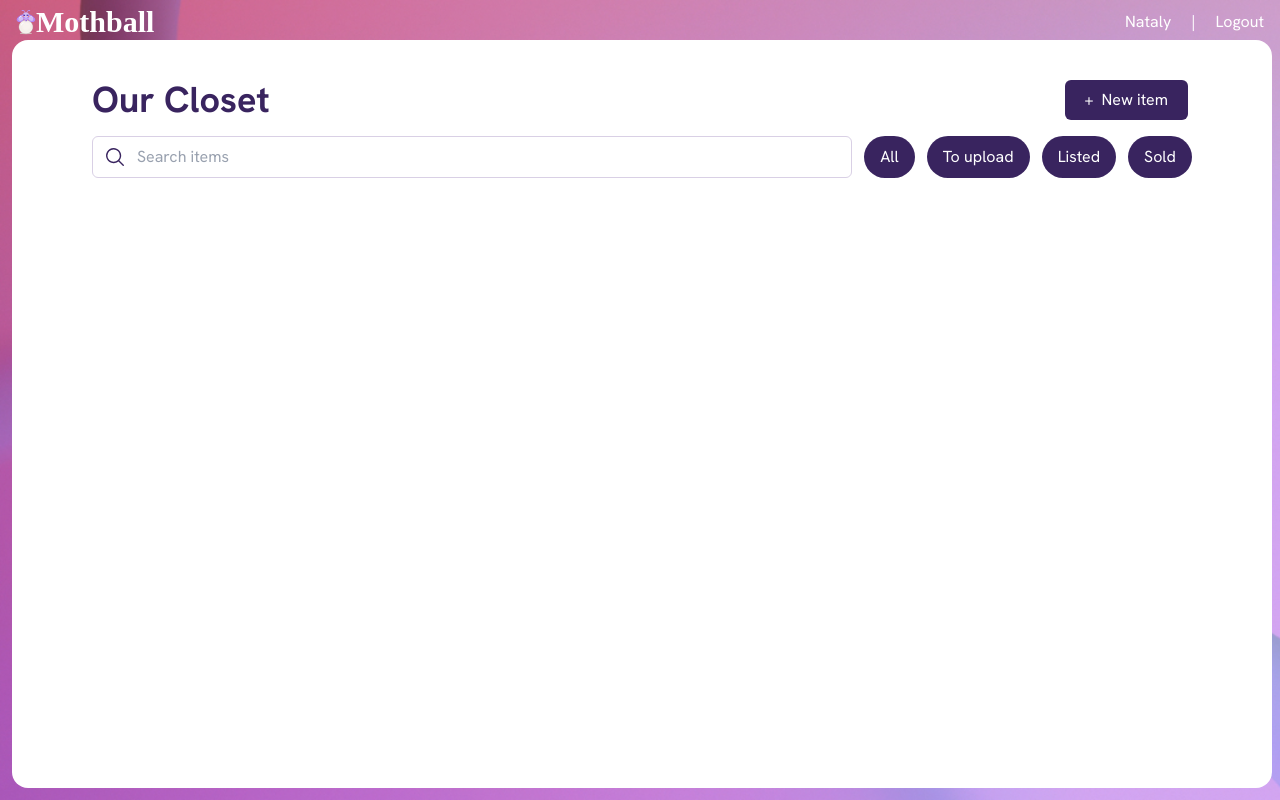
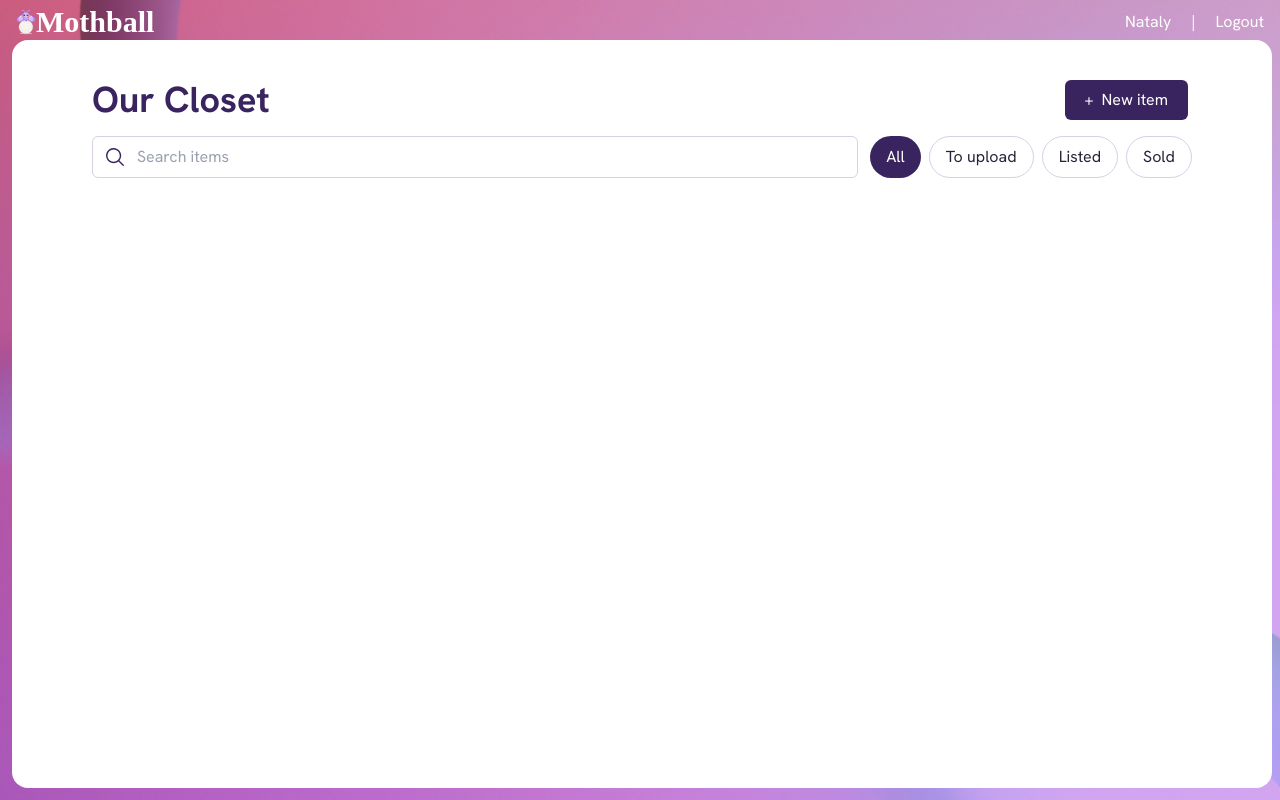
Before and after one commit to nataly-tuong/mothball, a React (Vite) app in the folder client/: page /closet in a window 1280 px wide. Built offline with nearby package versions, Linux system fonts and the light colour scheme; no server answers; a web font is replaced by a local one.

Commit message:
closet page filter buttons

```diff
--- a/client/src/pages/ClosetPage.tsx
+++ b/client/src/pages/ClosetPage.tsx
@@ -1,28 +1,38 @@
 import type { JSX } from "react";
-import { useEffect } from "react";
+import { useEffect, useState } from "react";
 import { MagnifyingGlassIcon } from "@phosphor-icons/react";
 import MothballSVG from "../assets/favicon.svg";
 import BgImage from "../assets/dddepth-267.jpg";
 
+const filters = [
+  { value: "all", label: "All" },
+  { value: "to-upload", label: "To upload" },
+  { value: "listed", label: "Listed" },
+  { value: "sold", label: "Sold" },
+] as const;
+
+type Filter = (typeof filters)[number]["value"];
+
 export default function ClosetPage(): JSX.Element {
+  const [filter, setFilter] = useState<Filter>("all");
+
   useEffect(() => {
     fetch("/api/items")
       .then((res) => res.json())
-      .then((data) => console.log(data));
+      .then((data) => console.log(data))
+      .catch((err) => console.error(err));
   }, []);
-
-  const filters: { value: string; label: string }[] = [
-    { value: "all", label: "All" },
-    { value: "to-upload", label: "To upload" },
-    { value: "listed", label: "Listed" },
-    { value: "sold", label: "Sold" },
-  ];
 
   const filterElements = filters.map(({ value, label }) => (
     <button
       type="button"
       key={value}
-      className="bg-plum text-white rounded-full whitespace-nowrap px-4 py-2 cursor-pointer hover:opacity-80 items-center "
+      onClick={() => setFilter(value)}
+      className={`rounded-full px-4 py-2 whitespace-nowrap cursor-pointer ${
+        filter === value
+          ? "bg-plum text-white"
+          : "border border-lavender-gray text-ink"
+      }`}
     >
       {label}
     </button>
@@ -39,11 +49,17 @@ export default function ClosetPage(): JSX.Element {
           <h1 className="text-3xl text-white font-gaegu font-bold">Mothball</h1>
         </div>
         <div className="flex gap-5">
-          <button className="text-white hover:opacity-80 cursor-pointer">
+          <button
+            type="button"
+            className="text-white hover:opacity-80 cursor-pointer"
+          >
             Nataly
           </button>
           <p className="text-white">|</p>
-          <button className="text-white hover:opacity-80 cursor-pointer">
+          <button
+            type="button"
+            className="text-white hover:opacity-80 cursor-pointer"
+          >
             Logout
           </button>
         </div>
@@ -53,30 +69,28 @@ export default function ClosetPage(): JSX.Element {
         <div className="flex justify-between">
           <h2 className="text-plum text-4xl font-bold">Our Closet</h2>
           <button
-            type="submit"
-            className="bg-plum cursor-pointer relative right-1 before:content-['+'] before:mr-2
-    text-white px-5 rounded-md py-2 hover:bg-plum/80"
+            type="button"
+            className="bg-plum cursor-pointer relative right-1 before:content-['+'] before:mr-2 text-white px-5 rounded-md py-2 hover:bg-plum/80"
           >
             New item
           </button>
         </div>
 
         <div className="flex justify-between gap-3">
-          <div className="relative w-full">
+          <div className="relative flex-1">
             <MagnifyingGlassIcon
               size={22}
               className="text-plum absolute left-3 top-1/2 -translate-y-1/2 pointer-events-none"
               aria-hidden="true"
             />
-
             <input
-              aria-label="Add an item"
+              aria-label="Search items"
               type="text"
               placeholder="Search items"
               className="w-full rounded-md border border-lavender-gray pl-11 py-2 bg-white placeholder:text-gray-400"
             />
           </div>
-          {filterElements}
+          <div className="flex gap-2">{filterElements}</div>
         </div>
       </section>
     </main>
```
